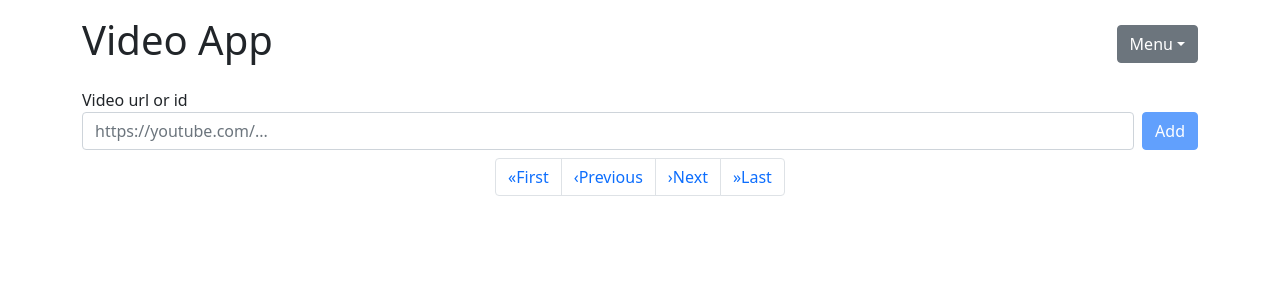
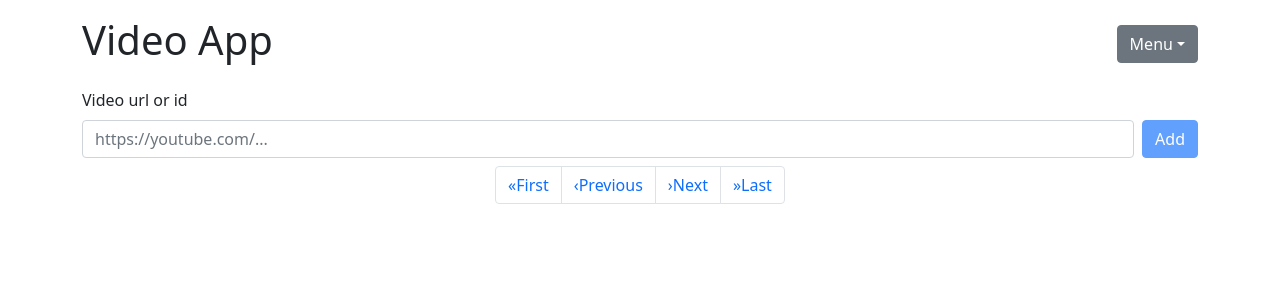
Before and after one commit to tomek-ch/video-app-redux, a React (Create React App) app: page / in a window 1280 px wide. Shown: the top 300 px of the page. Built offline with nearby package versions, Linux system fonts and the light colour scheme.

Commit message:
Change input margin

```diff
--- a/src/components/NewVideoForm.tsx
+++ b/src/components/NewVideoForm.tsx
@@ -32,7 +32,7 @@ function NewVideoForm() {
       }}
     >
       <Label for="video">Video url or id</Label>
-      <div className="d-flex mb-2">
+      <div className="d-flex my-2">
         <Input
           placeholder="https://youtube.com/..."
           value={text}
```
